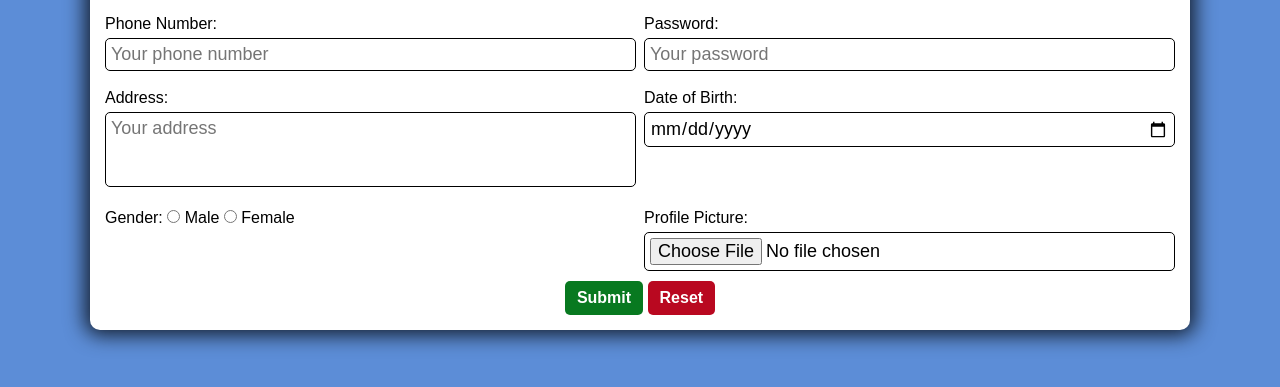
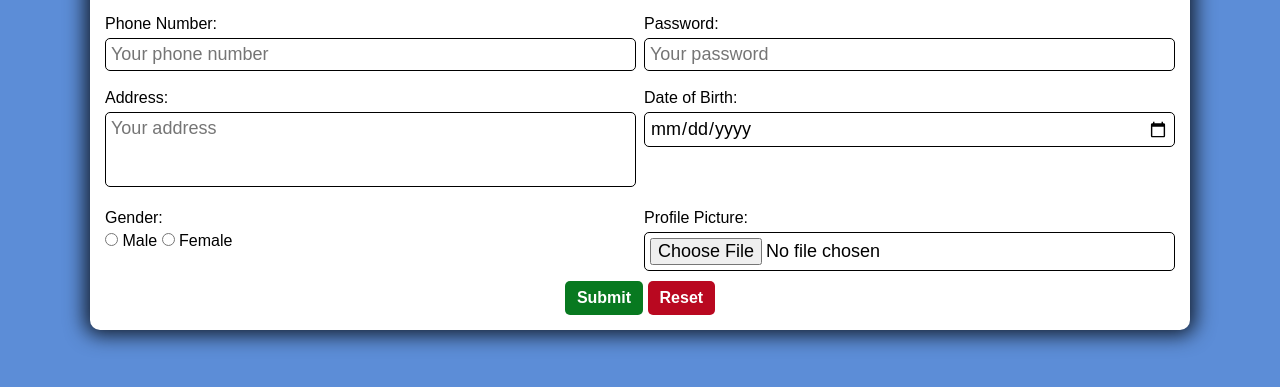
Before and after one commit to ashiqurrahman696/registration-form, a plain HTML site: page index.html in a window 1280 px wide. Shown: the part 291-678 px from the top of the page. Drawn offline with Linux system fonts and the light colour scheme.

Commit message:
made span element block

```diff
--- a/style.css
+++ b/style.css
@@ -45,6 +45,10 @@ body{
             display: block;
             margin-bottom: 5px;
         }
+        & span{
+            display: block;
+            margin-bottom: 5px;
+        }
     }
     & .buttons button{
         border: none;
```
